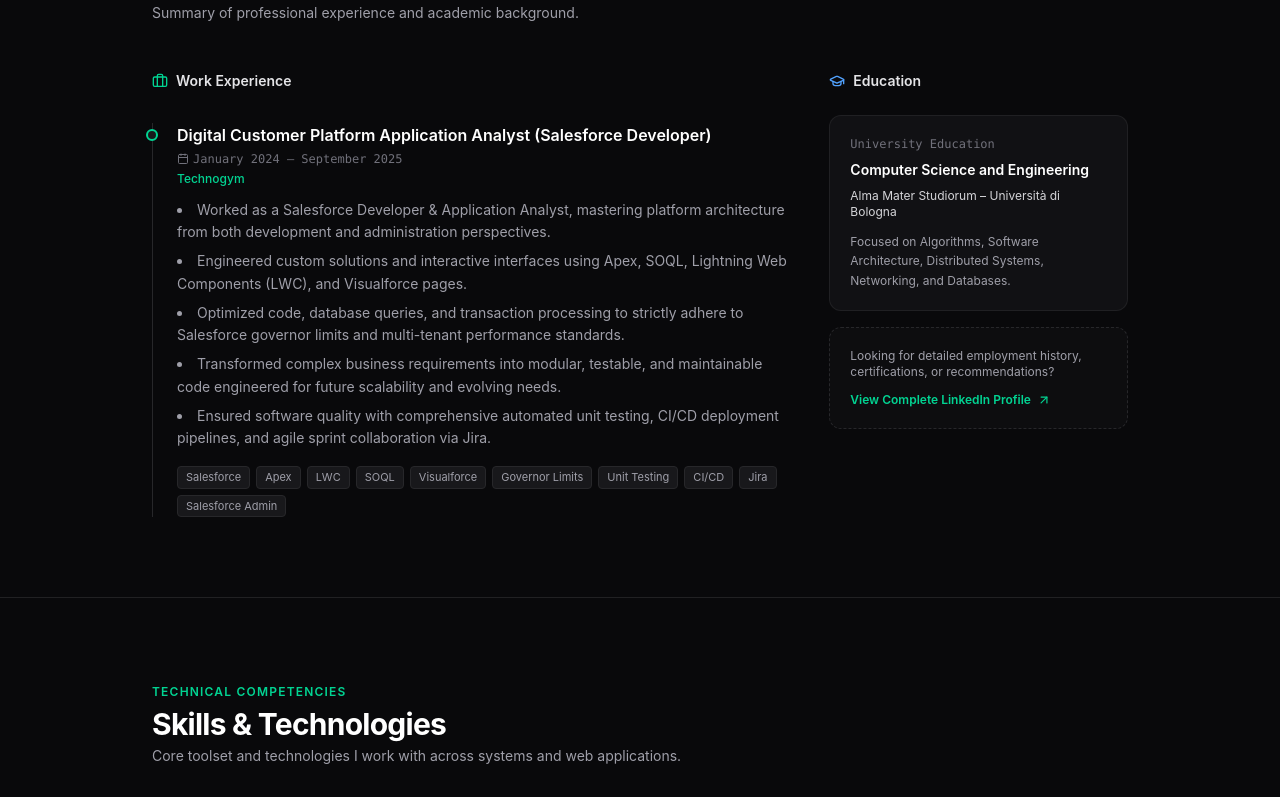
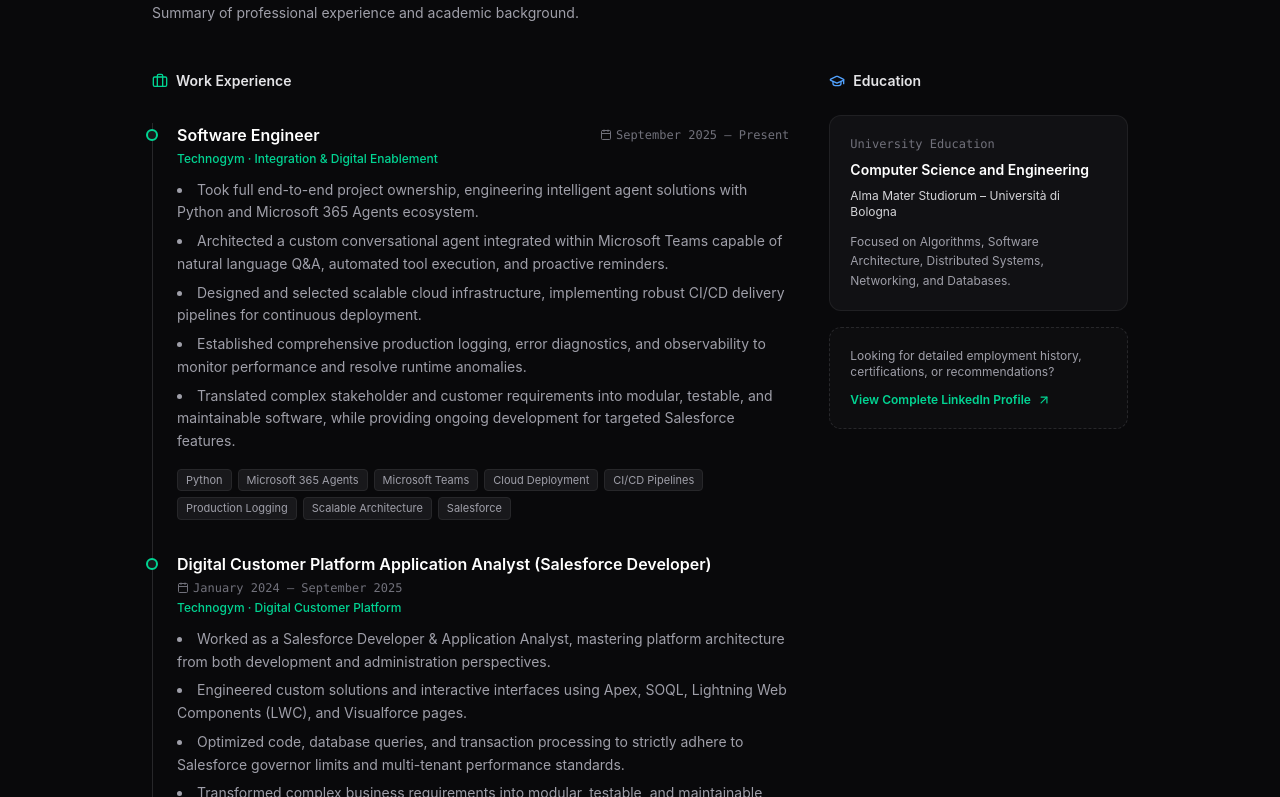
Before and after one commit to AndreaZavatta/AndreaZavatta.github.io, a React (Vite) app: page / in a window 1280 px wide. Shown: the part 1823-2620 px from the top of the page. Built offline with nearby package versions, Linux system fonts and the light colour scheme.

Commit message:
Add Software Engineer role at Technogym (Integration & Digital Enablement team)

```diff
--- a/src/components/Experience.tsx
+++ b/src/components/Experience.tsx
@@ -4,9 +4,31 @@
 export const Experience: React.FC = () => {
   const experiences = [
     {
+      period: 'September 2025 — Present',
+      role: 'Software Engineer',
+      company: 'Technogym · Integration & Digital Enablement',
+      description: [
+        'Took full end-to-end project ownership, engineering intelligent agent solutions with Python and Microsoft 365 Agents ecosystem.',
+        'Architected a custom conversational agent integrated within Microsoft Teams capable of natural language Q&A, automated tool execution, and proactive reminders.',
+        'Designed and selected scalable cloud infrastructure, implementing robust CI/CD delivery pipelines for continuous deployment.',
+        'Established comprehensive production logging, error diagnostics, and observability to monitor performance and resolve runtime anomalies.',
+        'Translated complex stakeholder and customer requirements into modular, testable, and maintainable software, while providing ongoing development for targeted Salesforce features.',
+      ],
+      skills: [
+        'Python',
+        'Microsoft 365 Agents',
+        'Microsoft Teams',
+        'Cloud Deployment',
+        'CI/CD Pipelines',
+        'Production Logging',
+        'Scalable Architecture',
+        'Salesforce',
+      ],
+    },
+    {
       period: 'January 2024 — September 2025',
       role: 'Digital Customer Platform Application Analyst (Salesforce Developer)',
-      company: 'Technogym',
+      company: 'Technogym · Digital Customer Platform',
       description: [
         'Worked as a Salesforce Developer & Application Analyst, mastering platform architecture from both development and administration perspectives.',
         'Engineered custom solutions and interactive interfaces using Apex, SOQL, Lightning Web Components (LWC), and Visualforce pages.',
```
